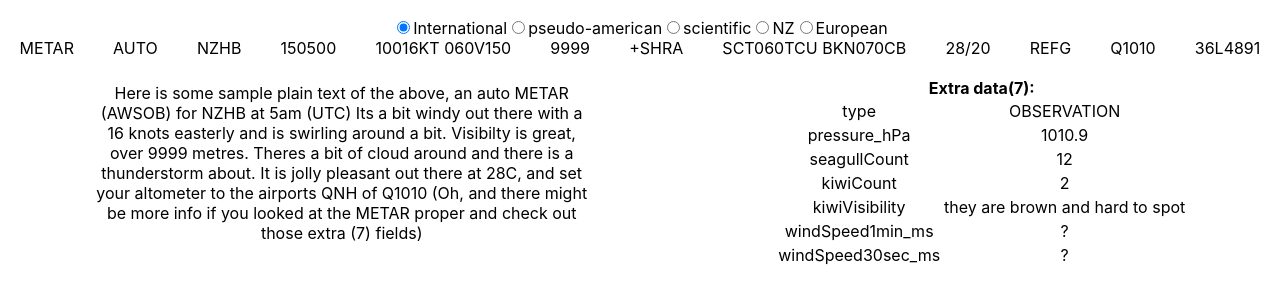
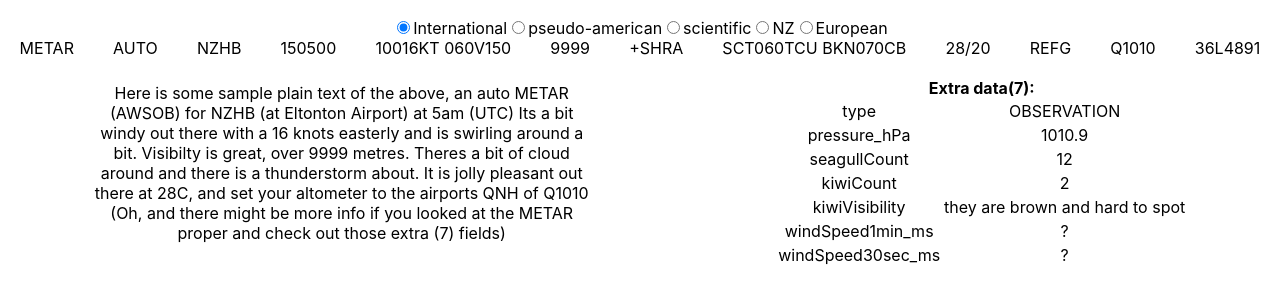
Before and after one commit to H-notle/iwxxm_obs, a React (Create React App) app: page / in a window 1280 px wide. Shown: the part 420-722 px from the top of the page. Built offline with nearby package versions, Linux system fonts and the light colour scheme.

Commit message:
eltonton

```diff
--- a/src/Metar.tsx
+++ b/src/Metar.tsx
@@ -605,7 +605,7 @@ function metar_as_plain_text(parsedMetar: MetarFields, setUnits:DisplayUnits, di
     if (!is_cccc(parsedMetar['station'] )) {
       result.push('for some place called ' + parsedMetar['station']);
     } else{
-      result.push('for '+ parsedMetar['station']);
+      result.push('for '+ parsedMetar['station'] +' (at Eltonton Airport)');
     }
     //result.push('for '+ parsedMetar['station'] + ': ');
     result.push('at');
```
